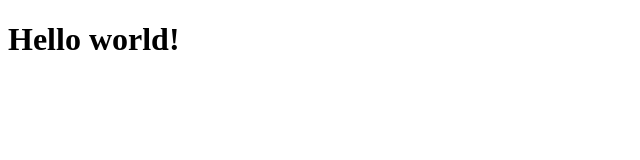
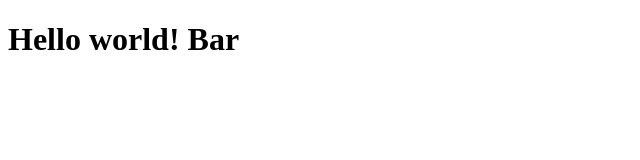
Before and after one commit to andersonRocha091/Favorite-Places-Dishes, a React (Vite) app: page / in a window 1280 px wide. Shown: the top 160 px of the page, without its empty margins (0-640 px from the left). Built offline with nearby package versions, Linux system fonts and the light colour scheme.

Commit message:
Finishing up last lint tests using state

```diff
--- a/src/App.js
+++ b/src/App.js
@@ -1,10 +1,10 @@
 import React, { useState } from "react";
 
 const App = () => {
-  const [foo, setFoo] = useState('bar');
+  const [foo, setFoo] = useState('Bar');
   return (
     <div>
-      <h1>Hello world!</h1>
+      <h1>Hello world! {foo}</h1>
     </div>
   );
 };
```
Also changed, not shown: .babelrc.
